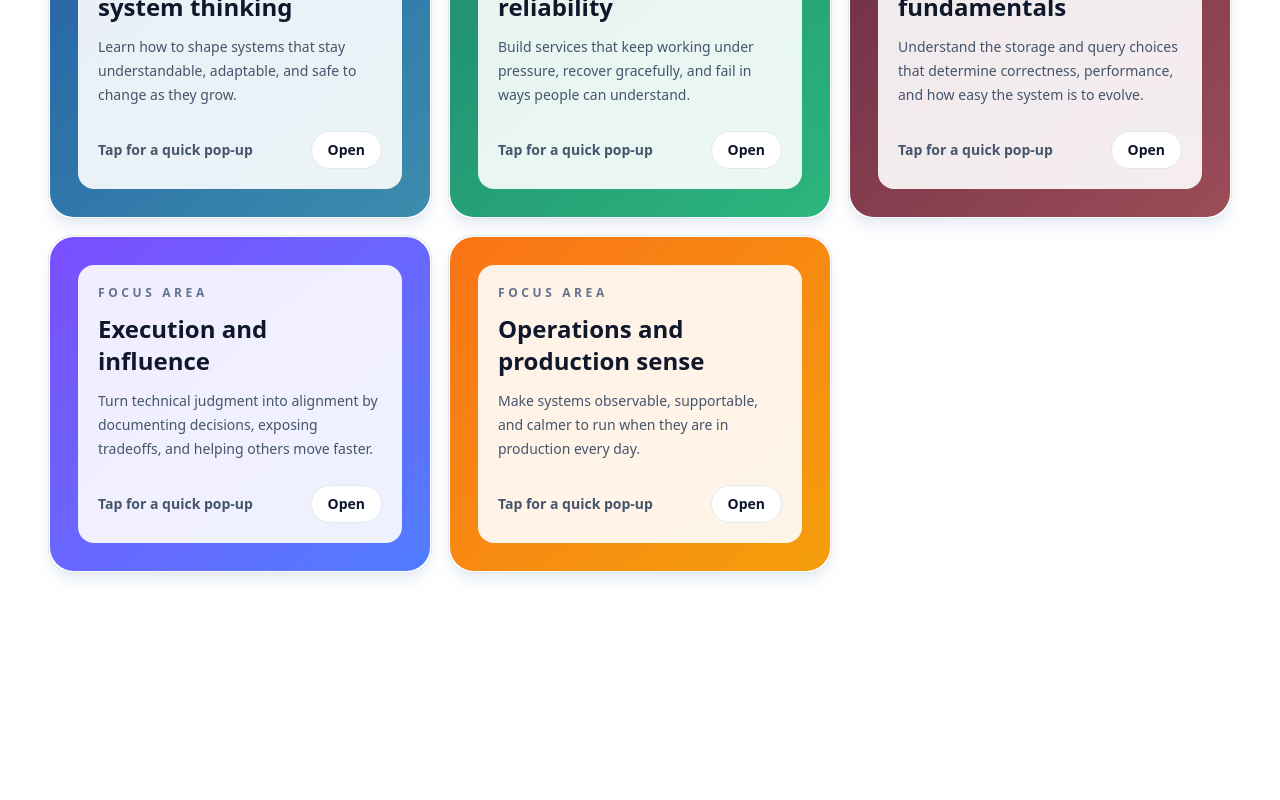
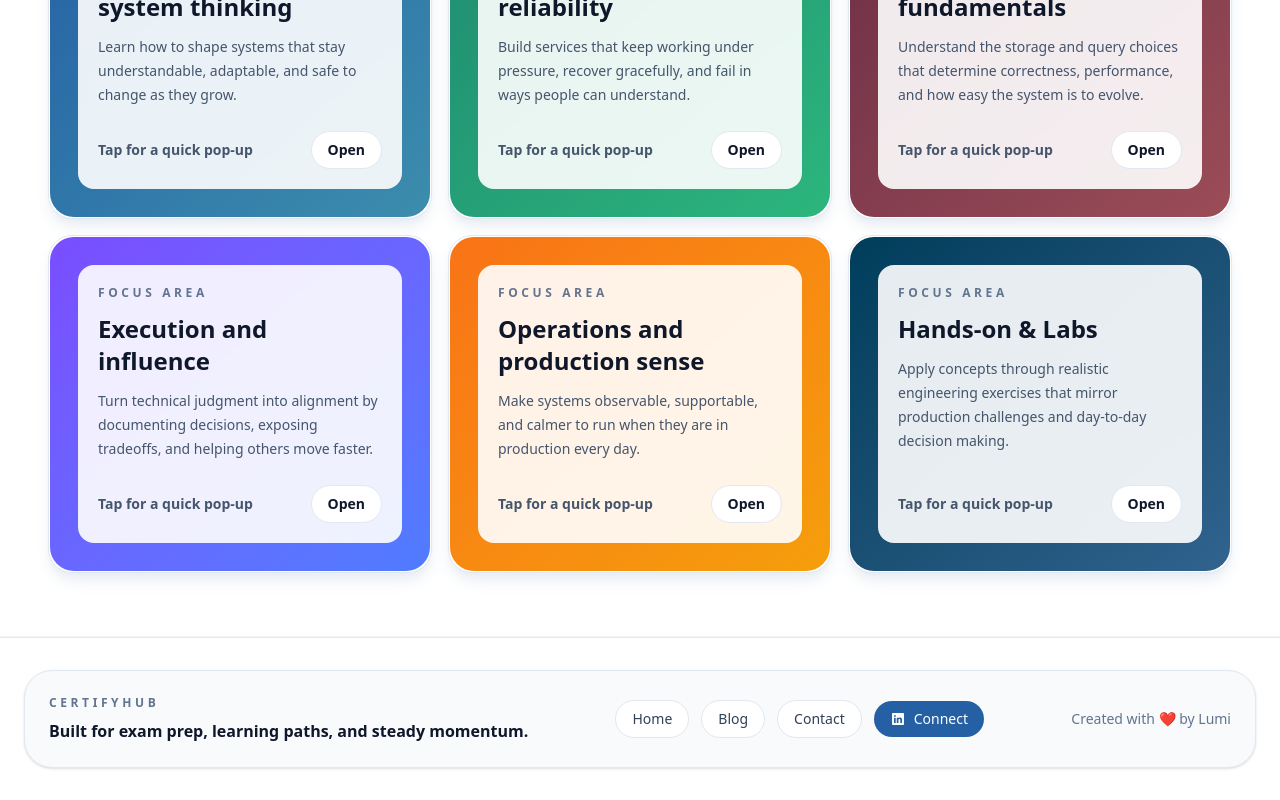
Before and after one commit to KodenOps/itil_test, a Next.js app: page /page/devops-sys-engineer in a window 1280 px wide. Shown: the part 706-1506 px from the top of the page. Before the commit the page ends 1343 px from the top, so only its background shows below. Built offline with nearby package versions, Linux system fonts and the light colour scheme.

Commit message:
added handson and labs to the devops and sys page

```diff
--- a/src/app/page/devops-sys-engineer/page.tsx
+++ b/src/app/page/devops-sys-engineer/page.tsx
@@ -2,6 +2,8 @@
 
 import React, { useEffect, useState } from "react";
 import NavBar from "@/app/components/NavBar";
+import Footer from "@/app/components/Footer";
+import { MdPlayArrow } from "react-icons/md";
 
 type TopicGroup = {
   id: string;
@@ -103,6 +105,25 @@ const topicGroups: TopicGroup[] = [
     ],
     deepDive:
       "Production sense is the discipline of spotting what breaks in real life, measuring it clearly, and improving the system so the next incident is smaller, faster to understand, and easier to resolve.",
+  },
+  {
+    id: "hands-on-labs",
+    title: "Hands-on & Labs",
+    description:
+      "Apply concepts through realistic engineering exercises that mirror production challenges and day-to-day decision making.",
+    accent: "from-[#003D5B] to-[#30638E]",
+    topics: [
+      "system design workshops",
+      "incident simulations",
+      "architecture reviews",
+      "performance tuning exercises",
+      "debugging real-world failures",
+      "database optimization labs",
+      "deployment and rollback drills",
+      "observability and troubleshooting",
+    ],
+    deepDive:
+      "Knowledge becomes skill only when it is applied. These labs focus on realistic scenarios where participants investigate failures, make tradeoff decisions, improve system performance, and practice the same workflows used by experienced engineers in production environments.",
   },
 ];
 
@@ -294,13 +315,13 @@ export default function Page() {
                   </div>
                 </div>
 
-                <div className='mt-8 flex flex-col gap-3 sm:flex-row'>
+                <div className='mt-8 flex flex-col gap-3 sm:flex-row w-full md:justify-between'>
                   <button
                     type='button'
                     onClick={() => scrollToSection(selectedTopic.id)}
-                    className='rounded-full bg-slate-900 px-5 py-3 font-semibold text-white transition hover:bg-slate-800'
+                    className='rounded-full bg-slate-900 px-5 py-3 font-semibold text-white transition hover:bg-slate-800 flex items-center gap-2  items-center justify-center'
                   >
-                    Learn more
+                    Launch Learning Path <MdPlayArrow size={20} />
                   </button>
 
                   <button
@@ -316,6 +337,7 @@ export default function Page() {
           </div>
         </div>
       )}
+      <Footer />
     </div>
   );
 }
--- a/src/app/page/study-materials/page.tsx
+++ b/src/app/page/study-materials/page.tsx
@@ -44,10 +44,10 @@ const Page = () => {
   ];
 
   return (
-    <div className='min-h-screen bg-white text-slate-900'>
+    <div className='min-h-screen w-full bg-white text-slate-900'>
       <NavBar />
-      <main className='relative overflow-hidden'>
-        <div className='absolute inset-0 -z-10 bg-[radial-gradient(circle_at_top_left,_rgba(38,96,164,0.10),_transparent_30%),radial-gradient(circle_at_top_right,_rgba(31,138,112,0.08),_transparent_26%),linear-gradient(180deg,_#ffffff_0%,_#f8fafc_55%,_#eef2f7_100%)]' />
+      <main className='relative w-full overflow-hidden'>
+        <div className='absolute  w-full inset-0 -z-10 bg-[radial-gradient(circle_at_top_left,_rgba(38,96,164,0.10),_transparent_30%),radial-gradient(circle_at_top_right,_rgba(31,138,112,0.08),_transparent_26%),linear-gradient(180deg,_#ffffff_0%,_#f8fafc_55%,_#eef2f7_100%)]' />
         <section className='mx-auto flex w-full max-w-7xl flex-col gap-10 px-6 py-14 md:px-10 lg:px-12'>
           <div className='max-w-4xl'>
             <div className='inline-flex items-center rounded-full border border-slate-200 bg-white px-4 py-2 text-sm font-medium text-slate-700 shadow-sm shadow-slate-200/70 backdrop-blur'>
@@ -61,12 +61,12 @@ const Page = () => {
               prepare for your ITIL exam.
             </p>
 
-            <div className='grid gap-5 md:grid-cols-2 xl:grid-cols-4'>
+            <div className='grid gap-5 md:grid-cols-2 xl:grid-cols-3 w-full md:mt-6 mt-4'>
               {materials.map((material) => (
                 <Link
                   key={material.id}
                   href={`/page/material/${material.id}`}
-                  className='group rounded-[28px] border border-slate-200 bg-white p-4 text-left shadow-lg shadow-slate-200/80 transition duration-300 hover:-translate-y-1 hover:shadow-2xl'
+                  className='group rounded-[28px] border border-slate-200  bg-white p-4 text-left shadow-lg shadow-slate-200/80 transition duration-300 hover:-translate-y-1 hover:shadow-2xl'
                 >
                   <div className='rounded-[22px] bg-gradient-to-br from-[#2660A4] to-[#4F8FCA] p-6 text-white'>
                     <div className='flex h-full min-h-[220px] flex-col justify-between gap-8 rounded-[18px] bg-slate-950/10 p-5 backdrop-blur-sm'>
```
